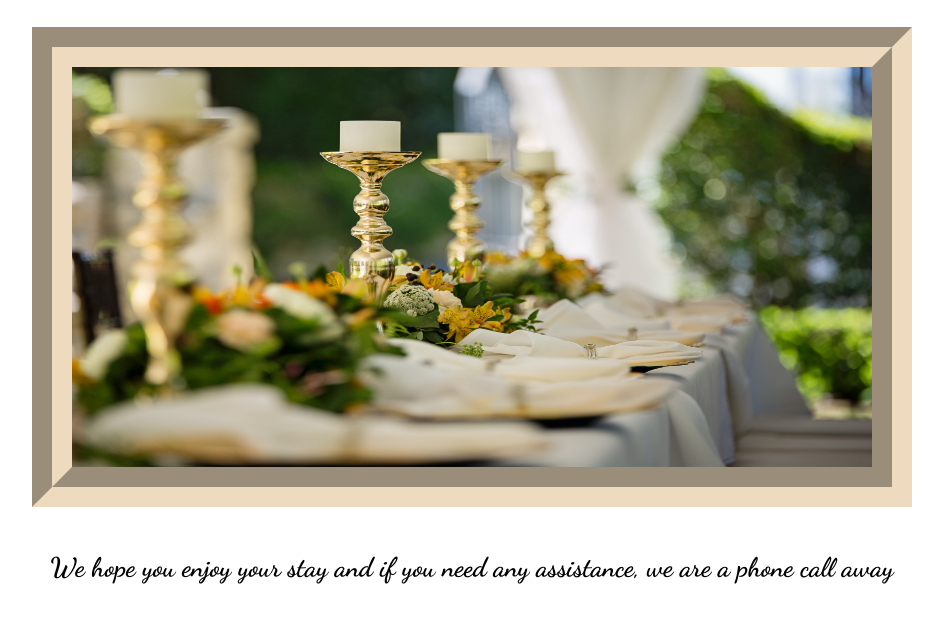
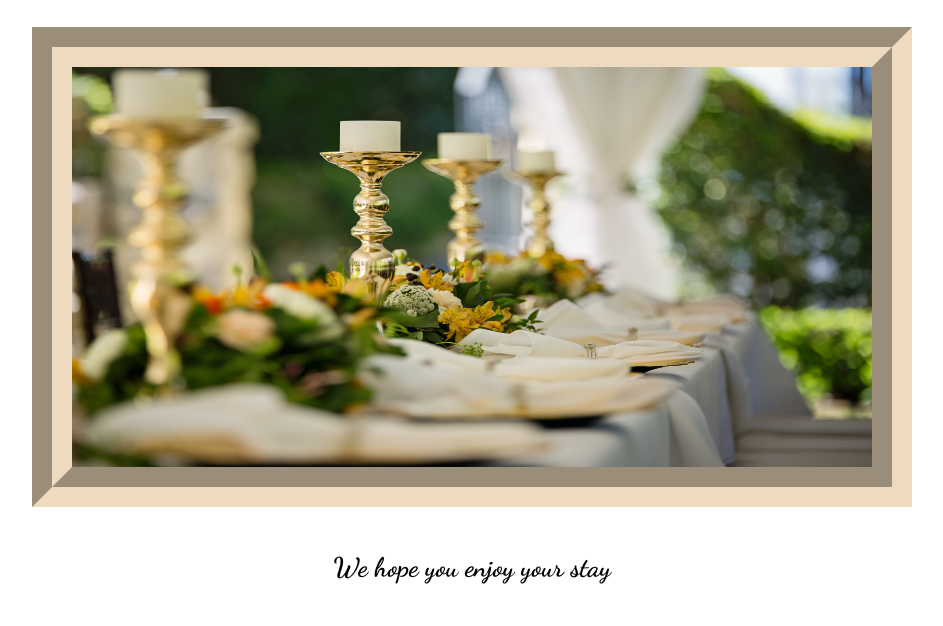
Before and after one commit to Arianmz-321/Arianmz-321.github.io, a plain HTML site: page index.html in a window 1280 px wide. Shown: the part 270-896 px from the top of the page, without its empty margins (168-1111 px from the left). Drawn offline with Linux system fonts and the light colour scheme; grey boxes are pictures that could not be loaded.

Commit message:
Update index.html

```diff
--- a/index.html
+++ b/index.html
@@ -85,7 +85,7 @@
       <br />
       <div id="locals">
         <h2>
-          We hope you enjoy your stay and if you need any assistance, we are a phone call away
+          We hope you enjoy your stay
         </h2>
       </div>
       <br />
```
